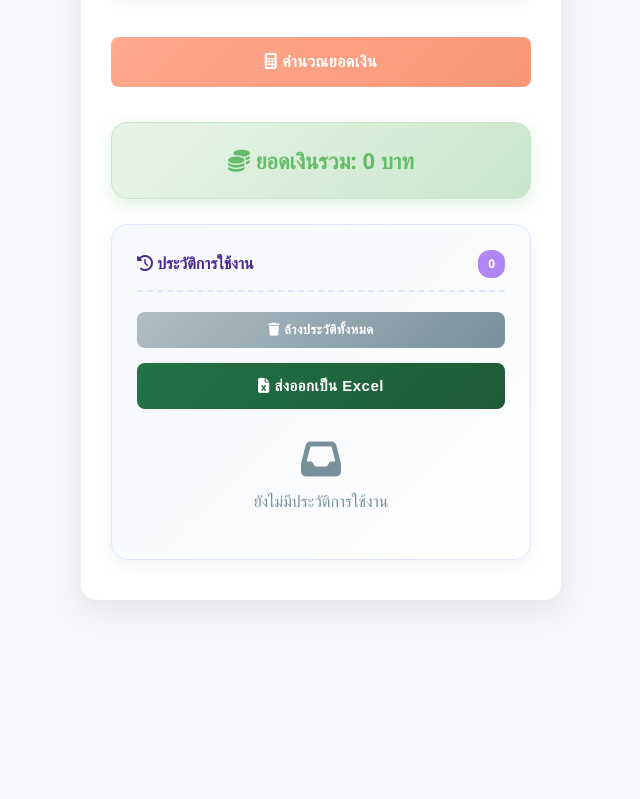
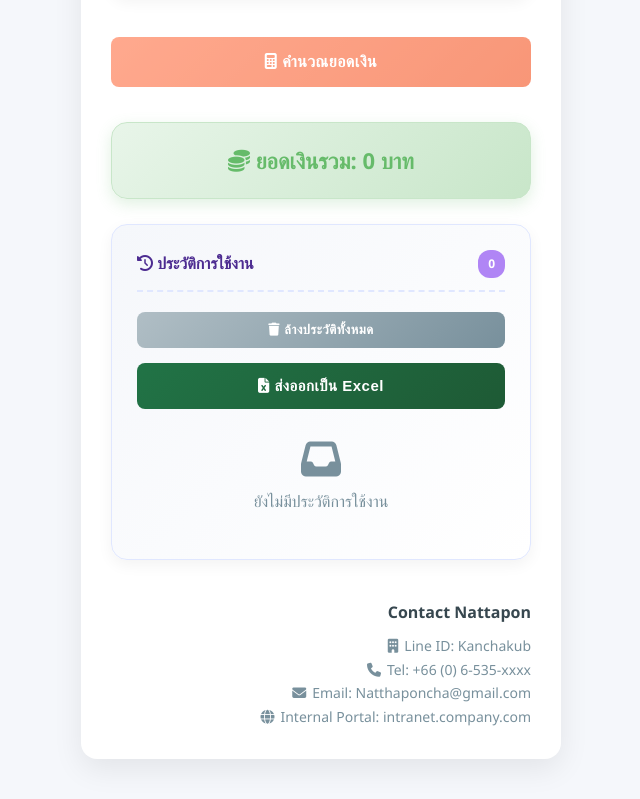
Before and after one commit to panidaple/panidaple.github.io, a plain HTML site: page index.html in a window 1280 px wide. Shown: the part 1744-2543 px from the top of the page, without its empty margins (319-959 px from the left). Before the commit the page ends 2384 px from the top, so only its background shows below. Drawn offline with Linux system fonts and the light colour scheme.

Commit message:
Update index.html

```diff
--- a/index.html
+++ b/index.html
@@ -696,6 +696,15 @@
         </div>
       </div>
     </div>
+    <div class="text-right" style="margin-top:40px; text-align:right;">
+        <h4 style="font-weight:600; color:#37474f; margin-bottom:8px;">Contact Nattapon</h4>
+        <div style="font-size:14px; color:#78909c; line-height:1.7;">
+            <p><i class="fas fa-building" style="margin-right:6px;"></i>Line ID: Kanchakub</p>
+            <p><i class="fas fa-phone" style="margin-right:6px;"></i>Tel: +66 (0) 6-535-xxxx</p>
+            <p><i class="fas fa-envelope" style="margin-right:6px;"></i>Email: Natthaponcha@gmail.com</p>
+            <p><i class="fas fa-globe" style="margin-right:6px;"></i>Internal Portal: intranet.company.com</p>
+        </div>
+    </div>
   <script>
     // ตัวแปรหลัก
     let selectedType = null;
```
